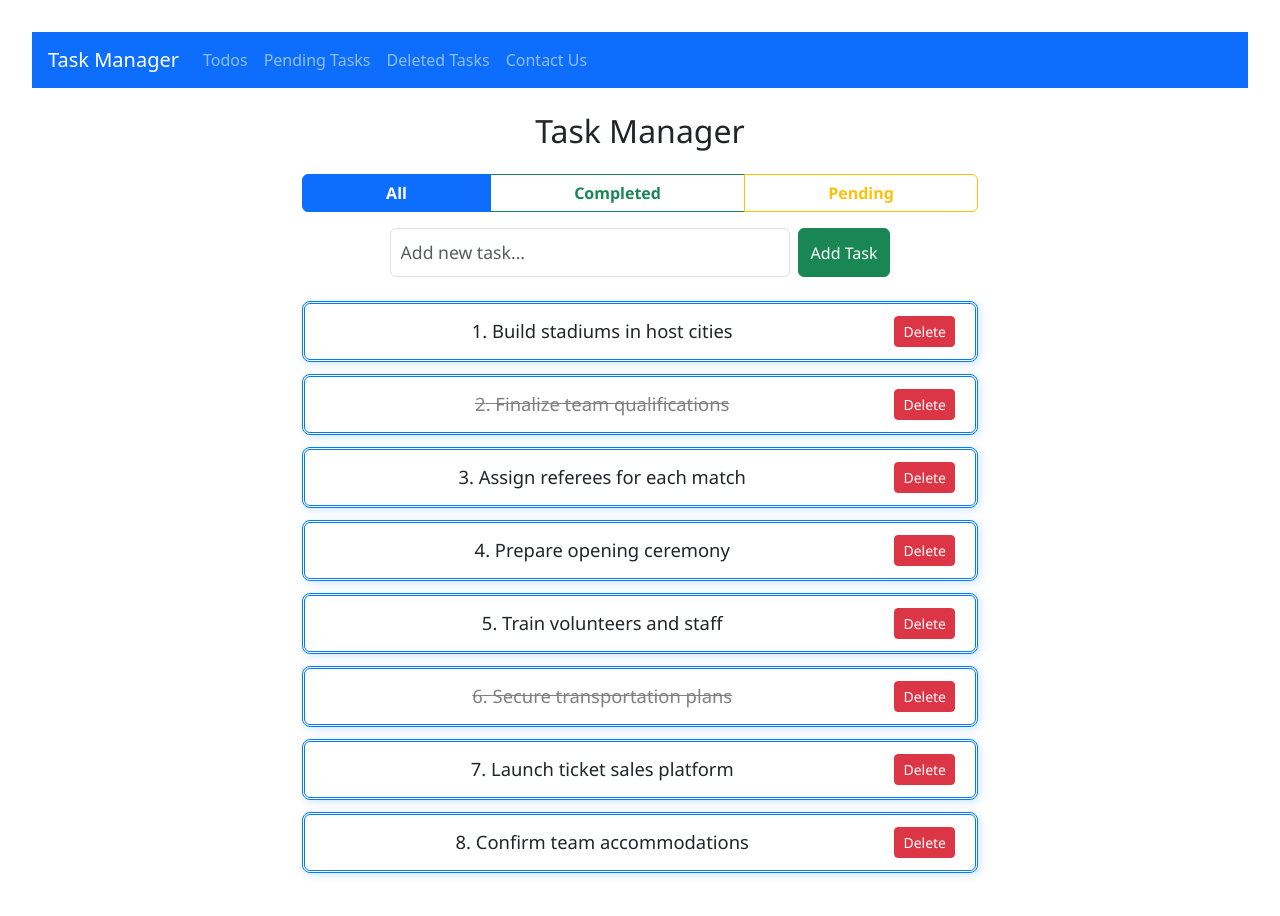
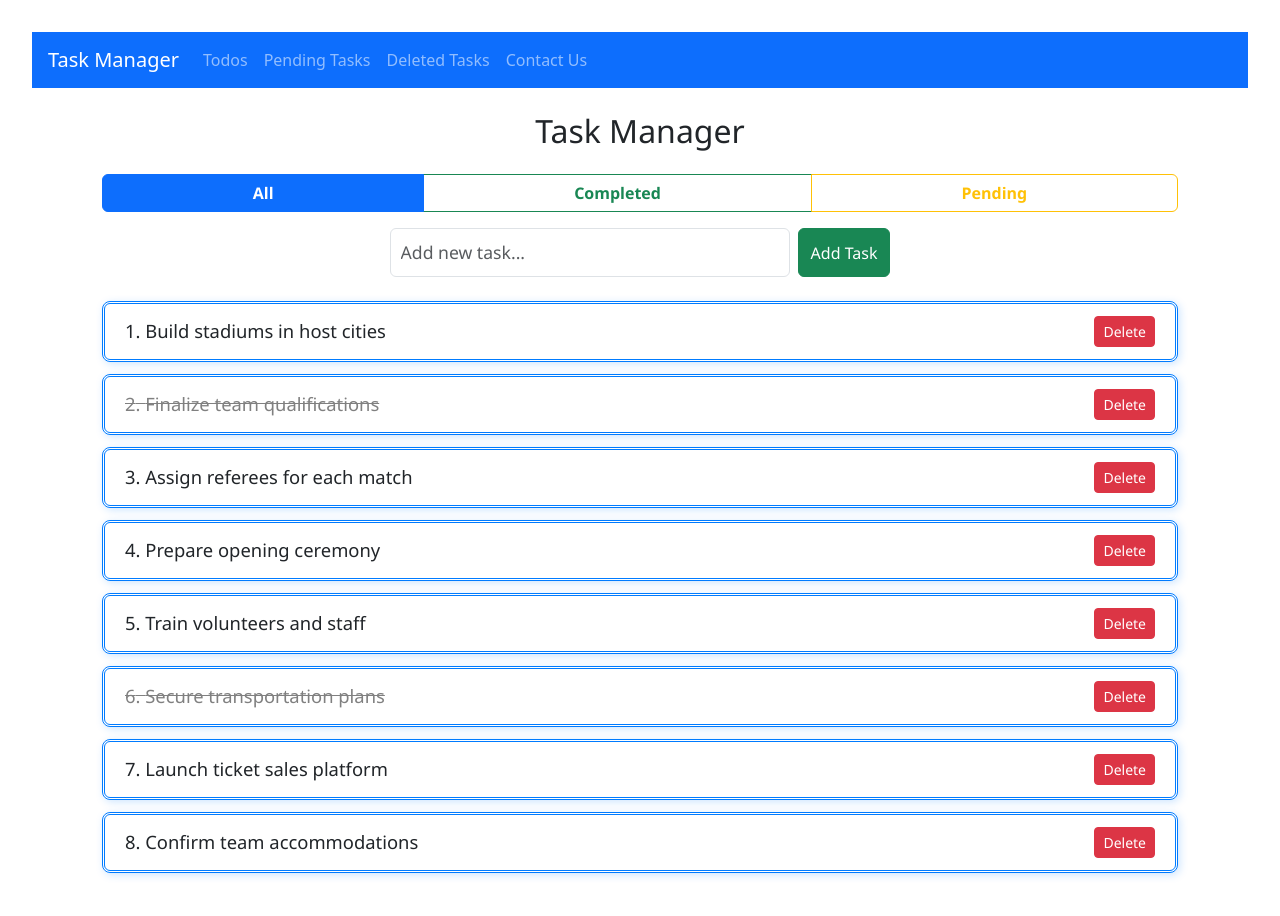
Before and after one commit to mugabebertrand/React-Project003, a React (Vite) app: page / in a window 1280 px wide. Built offline with nearby package versions, Linux system fonts and the light colour scheme.

Commit message:
Update css, and Todo-item text-align

```diff
--- a/src/style.css
+++ b/src/style.css
@@ -1,6 +1,6 @@
 
 .todo-container {
-  max-width: 700px;
+  max-width: 1100px;
   margin: auto;
   font-family: 'Segoe UI', Tahoma, Geneva, Verdana, sans-serif;
 }
@@ -35,6 +35,7 @@
   flex-grow: 1;
   font-size: 1.15rem;
   user-select: none;
+  text-align: left;
 }
 
 
@@ -53,3 +54,8 @@
   font-weight: 600;
   font-size: 1rem;
 }
+.full-width-container {
+  max-width: 1400px;
+  margin: auto;
+  padding: 20px;
+}
```
